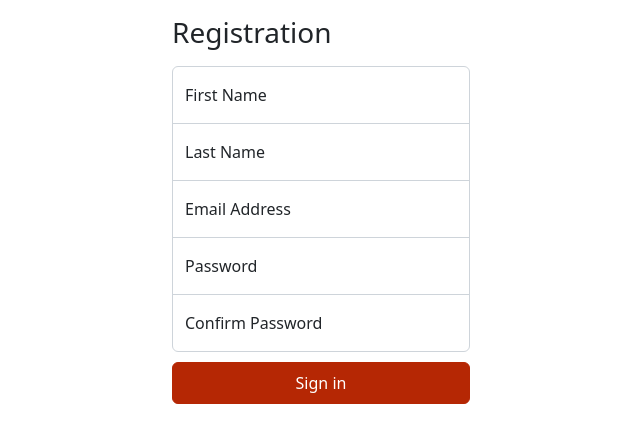
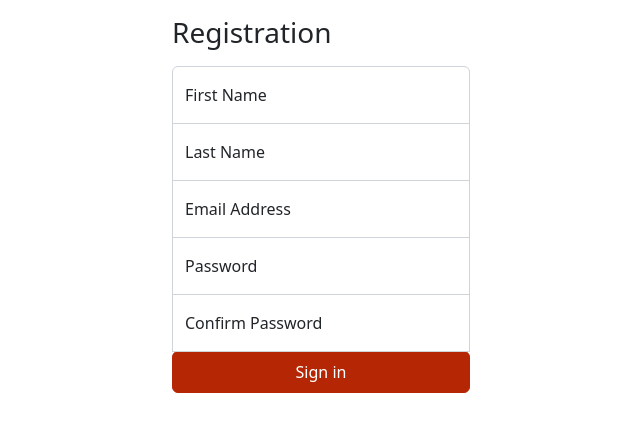
Before and after one commit to jaranda/salesFrontend, an Angular app: page /register in a window 1280 px wide. Shown: the top 442 px of the page, without its empty margins (319-959 px from the left). Built offline with nearby package versions, Linux system fonts and the light colour scheme.

Commit message:
Register form.

```diff
--- a/angular.json
+++ b/angular.json
@@ -60,7 +60,13 @@
               "vendorChunk": true,
               "extractLicenses": false,
               "sourceMap": true,
-              "namedChunks": true
+              "namedChunks": true,
+              "fileReplacements": [
+                {
+                  "replace": "src/environments/environment.ts",
+                  "with": "src/environments/environment.development.ts"
+                }
+              ]
             }
           },
           "defaultConfiguration": "production"
--- a/src/app/public/register/register.component.html
+++ b/src/app/public/register/register.component.html
@@ -1,25 +1,25 @@
 <main class="form-signin w-100 m-auto">
-<form>
+<form [formGroup]="form" (submit)="submit()">
   <h1 class="h3 mb-3 fw-normal">Registration</h1>
 
   <div class="form-floating">
-    <input type="first-name" class="form-control" id="firstName" placeholder="First Name">
+    <input type="first-name" formControlName="first_name" class="form-control" id="firstName" placeholder="First Name">
     <label for="firstName">First Name</label>
   </div>
   <div class="form-floating">
-    <input type="last-name" class="form-control" id="lastName" placeholder="Last Name">
+    <input type="last-name" formControlName="last_name" class="form-control" id="lastName" placeholder="Last Name">
     <label for="lastName">Last Name</label>
   </div>
   <div class="form-floating">
-    <input type="email" class="form-control" id="inputEmail" placeholder="name@example.com">
+    <input type="email" formControlName="email" class="form-control" id="inputEmail" placeholder="name@example.com">
     <label for="inputEmail">Email Address</label>
   </div>
   <div class="form-floating">
-    <input type="password" class="form-control" id="inputPassword" placeholder="Password">
+    <input type="password" formControlName="password" class="form-control" id="inputPassword" placeholder="Password">
     <label for="inputPassword">Password</label>
   </div>
   <div class="form-floating">
-    <input type="password-confirm" class="form-control" id="inputPasswordConfirm" placeholder="Password">
+    <input type="password" formControlName="password_confirm" class="form-control" id="inputPasswordConfirm" placeholder="Password">
     <label for="inputPasswordConfirm">Confirm Password</label>
   </div>
   <button class="btn btn-primary w-100 py-2" type="submit">Sign in</button>
--- a/src/app/public/register/register.component.scss
+++ b/src/app/public/register/register.component.scss
@@ -23,12 +23,3 @@
   border-bottom-right-radius: 0;
   border-bottom-left-radius: 0;
 }
-
-.form-signin input[type="password-confirm"] {
-  margin-top: -1px;
-  margin-bottom: 10px;
-  border-top-left-radius: 0;
-  border-top-right-radius: 0;
-  border-bottom-right-radius: 10;
-  border-bottom-left-radius: 10;
-}
--- a/src/app/public/register/register.component.ts
+++ b/src/app/public/register/register.component.ts
@@ -1,4 +1,6 @@
 import { Component } from '@angular/core';
+import { FormBuilder, FormGroup } from '@angular/forms';
+import { AuthService } from 'src/app/services/auth.service';
 
 @Component({
   selector: 'app-register',
@@ -6,5 +8,27 @@ import { Component } from '@angular/core';
   styleUrls: ['../public.component.scss', './register.component.scss']
 })
 export class RegisterComponent {
+  form!: FormGroup;
 
+  constructor( private formBuilder: FormBuilder, private authService: AuthService) { }
+
+  ngOnInit(): void {
+    this.form = this.formBuilder.group({
+      first_name: '',
+      last_name: '',
+      email: '',
+      password: '',
+      password_confirm: ''
+    });
+  }
+
+  submit() {
+    const data = this.form.getRawValue()
+
+    this.authService.register(data).subscribe(
+      res => {
+        console.log(res);
+      }
+    );
+  }
 }
--- a/src/app/services/auth.service.ts
+++ b/src/app/services/auth.service.ts
@@ -1,5 +1,6 @@
 import { Injectable } from '@angular/core';
 import { HttpClient } from '@angular/common/http'
+import { environment } from 'src/environments/environment.development';
 
 @Injectable({
   providedIn: 'root'
@@ -9,6 +10,10 @@ export class AuthService {
   constructor(private http: HttpClient) { }
 
   login(data: any) {
-    return this.http.post('http://localhost:8001/api/login/', data);
+    return this.http.post(`${environment.api}/login/`, data);
+  }
+
+  register(data: any) {
+    return this.http.post(`${environment.api}/register/`, data);
   }
 }
--- /dev/null
+++ b/src/environments/environment.development.ts
@@ -0,0 +1,3 @@
+export const environment = {
+  api: 'http://localhost:8001/api'
+};
--- /dev/null
+++ b/src/environments/environment.ts
@@ -0,0 +1,3 @@
+export const environment = {
+  api: 'http://localhost:8000/api'
+};
```
